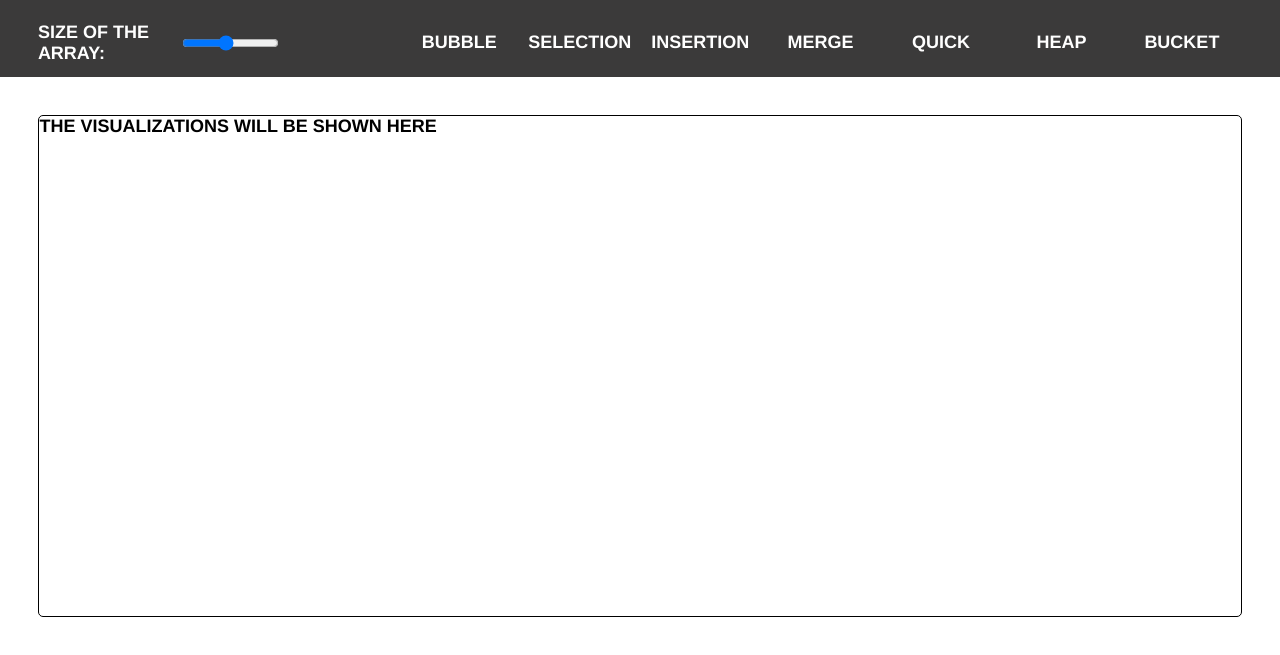
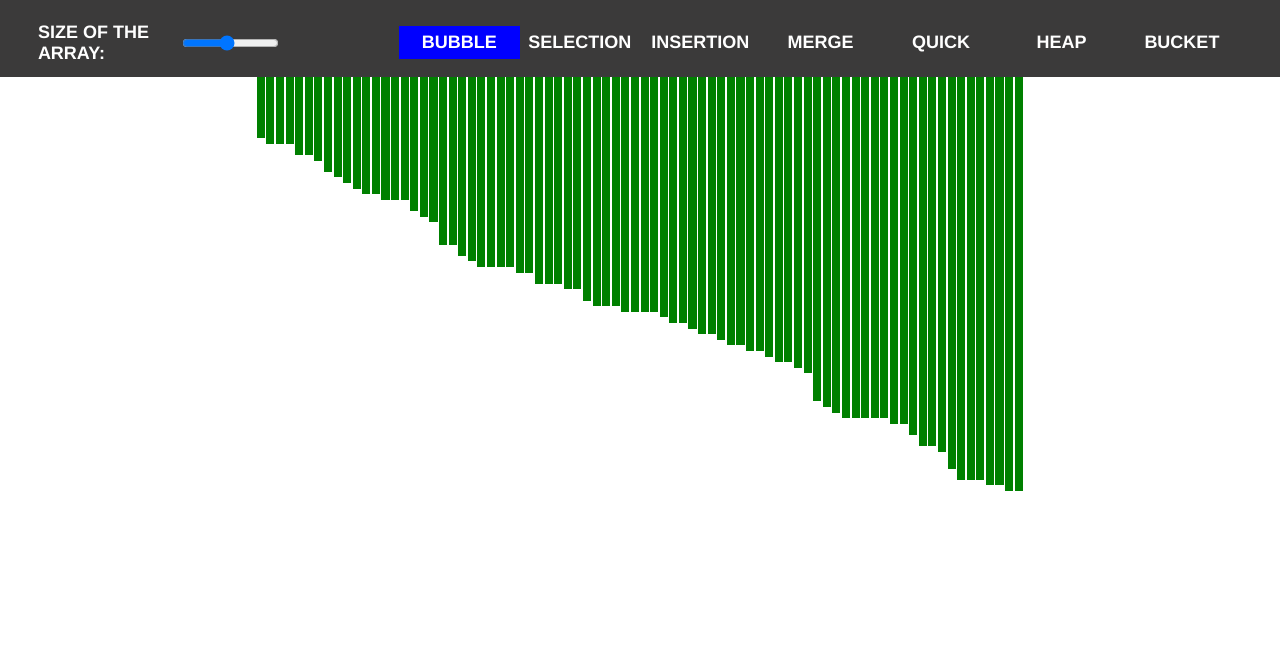
Before and after one commit to Kethantummala/Sorting_Visualizer, a plain HTML site: page index.html in a window 1280 px wide. Both pictures are taken after a click on the button "BUBBLE". Shown: the part 53-708 px from the top of the page. Drawn offline with Linux system fonts and the light colour scheme.

Commit message:
Made good progress, displaying array with random sized bars and bubble sort working but delay has to be implemented and effects have to be polished.

```diff
--- a/index.html
+++ b/index.html
@@ -16,7 +16,7 @@
             <div class="user-inputs">
                 <div class="array-inputs">
                     <p>Size of the array:</p>
-                    <input id="a_size" type="range" min=5 max=50 step=1 value=25>
+                    <input id="a_size" type="range" min=20 max=150 step=1 value=80>
                 </div>
                 <div class="algos">
                     <button>Bubble</button>
@@ -32,8 +32,8 @@
     </header>
 
     <section>
-        <div>
-            <p id="msg">The Visualizations will be shown here</p>
+        <div id="array_container">
+
         </div>
     </section>
 
@@ -41,6 +41,7 @@
 
     </footer>
 
-    <script src="scripts/main.js"></script>
+    <script src="./scripts/sorts.js"></script>
+    <script src="./scripts/main.js"></script>
 </body>
 </html>
--- a/scripts/main.js
+++ b/scripts/main.js
@@ -7,38 +7,68 @@ var array_size=inp_as.value;
 
 var butts_algos=document.getElementsByTagName('button');
 
+var div_sizes=[];
+var divs=[];
+var cont=document.getElementById("array_container");
+cont.style="flex-direction:row";
+
+
+
+
 inp_as.addEventListener("input",update_array_size);
-
 for(var i=0;i<butts_algos.length;i++)
 {
     butts_algos[i].addEventListener("click",runalgo);
 }
 
+
+
+function generate_array()
+{
+    cont.innerHTML="";
+
+    for(var i=0;i<array_size;i++)
+    {
+        div_sizes[i]=Math.floor(Math.random() * 0.5*(inp_as.max - inp_as.min) ) + 10;
+        divs[i]=document.createElement("div");
+        cont.appendChild(divs[i]);
+        var margin_size=0.1;
+        divs[i].style=" margin:0% " + margin_size + "%; background-color:blue; width:" + (100/array_size-(2*margin_size)) + "%; height:" + (div_sizes[i]) + "%;";
+    }
+}
+
 function update_array_size()
 {
     array_size=inp_as.value;
-    document.getElementById("msg").innerHTML=array_size;
+    generate_array();
 }
 
 function runalgo()
 {
     console.log(this.innerHTML);
+    for(var i=0;i<butts_algos.length;i++)
+    {
+        butts_algos[i].className.replace("butt_selected","");
+        butts_algos[i].className.replace("  "," ");
+    }
+    this.className+=" butt_selected";
     switch(this.innerHTML)
     {
-        case "Bubble":this.attributes['background-color:white;']
-                        alert("Running Bubble Sort!");
+        case "Bubble":Bubble(div_sizes,divs,cont,array_size);
                         break;
-        case "Selection":alert("Running Selection Sort!");
+        case "Selection":Selection_sort(div_sizes,divs,cont,array_size);
                         break;
-        case "Insertion":alert("Running Insertion Sort!");
+        case "Insertion":Insertion(div_sizes,divs,cont,array_size);
                         break;
-        case "Merge":alert("Running Merge Sort!");
+        case "Merge":Merge(div_sizes,divs,cont,array_size);
                         break;
-        case "Quick":alert("Running Quick Sort!");
+        case "Quick":Quick(div_sizes,divs,cont,array_size);
                         break;
-        case "Heap":alert("Running Heap Sort!");
+        case "Heap":Heap(div_sizes,divs,cont,array_size);
                         break;
-        case "Bucket":alert("Running Bucket Sort!");
+        case "Bucket":Bucket(div_sizes,divs,cont,array_size);
                         break;
     }
 }
+
+window.onload=update_array_size();
--- /dev/null
+++ b/scripts/sorts.js
@@ -0,0 +1,31 @@
+//We only have to change background-color and height of the sorting element.
+
+function Bubble(div_sizes,divs,cont,n)
+{
+    var array_size=n;
+    var margin_size=0.1;
+
+    for(var k=0;k<n-1;k++)
+    {
+        for(var i=0;i<n-k-1;i++)
+        {
+            if(div_sizes[i]>div_sizes[i+1])
+            {
+                divs[i].style=" margin:0% " + margin_size + "%; background-color:red; width:" + (100/array_size-(2*margin_size)) + "%; height:" + (div_sizes[i]) + "%;";
+                divs[i+1].style=" margin:0% " + margin_size + "%; background-color:red; width:" + (100/array_size-(2*margin_size)) + "%; height:" + (div_sizes[i+1]) + "%;";
+                var temp=div_sizes[i];
+                div_sizes[i]=div_sizes[i+1];
+                div_sizes[i+1]=temp;
+                divs[i].style=" margin:0% " + margin_size + "%; background-color:red; width:" + (100/array_size-(2*margin_size)) + "%; height:" + (div_sizes[i]) + "%;";
+                divs[i+1].style=" margin:0% " + margin_size + "%; background-color:red; width:" + (100/array_size-(2*margin_size)) + "%; height:" + (div_sizes[i+1]) + "%;";
+                divs[i].style=" margin:0% " + margin_size + "%; background-color:blue; width:" + (100/array_size-(2*margin_size)) + "%; height:" + (div_sizes[i]) + "%;";
+                divs[i+1].style=" margin:0% " + margin_size + "%; background-color:green; width:" + (100/array_size-(2*margin_size)) + "%; height:" + (div_sizes[i+1]) + "%;";
+            }
+            else
+            {
+                divs[i].style=" margin:0% " + margin_size + "%; background-color:green; width:" + (100/array_size-(2*margin_size)) + "%; height:" + (div_sizes[i]) + "%;";
+                divs[i+1].style=" margin:0% " + margin_size + "%; background-color:green; width:" + (100/array_size-(2*margin_size)) + "%; height:" + (div_sizes[i+1]) + "%;";
+            }
+        }
+    }
+}
--- a/style.scss
+++ b/style.scss
@@ -55,17 +55,28 @@ nav
                     background-color: blue;
                 }
             }
+            .butt_selected
+            {
+                background-color: blue;
+            }
         }
     }
 }
 
 section
 {
-    display: grid;
-    margin: 3%;
-    border-radius: 5px;
-    border: 1px solid black;
-    height: 500px;
+    margin:0% 20%;
+    #array_container
+    {
+        display: flex;
+        width: 100%;
+        height: 70vh;
+    }
+}
+
+.hide
+{
+    display: none;
 }
 
 /*
```
Also changed, not shown: css/style.css, 1 other file.
